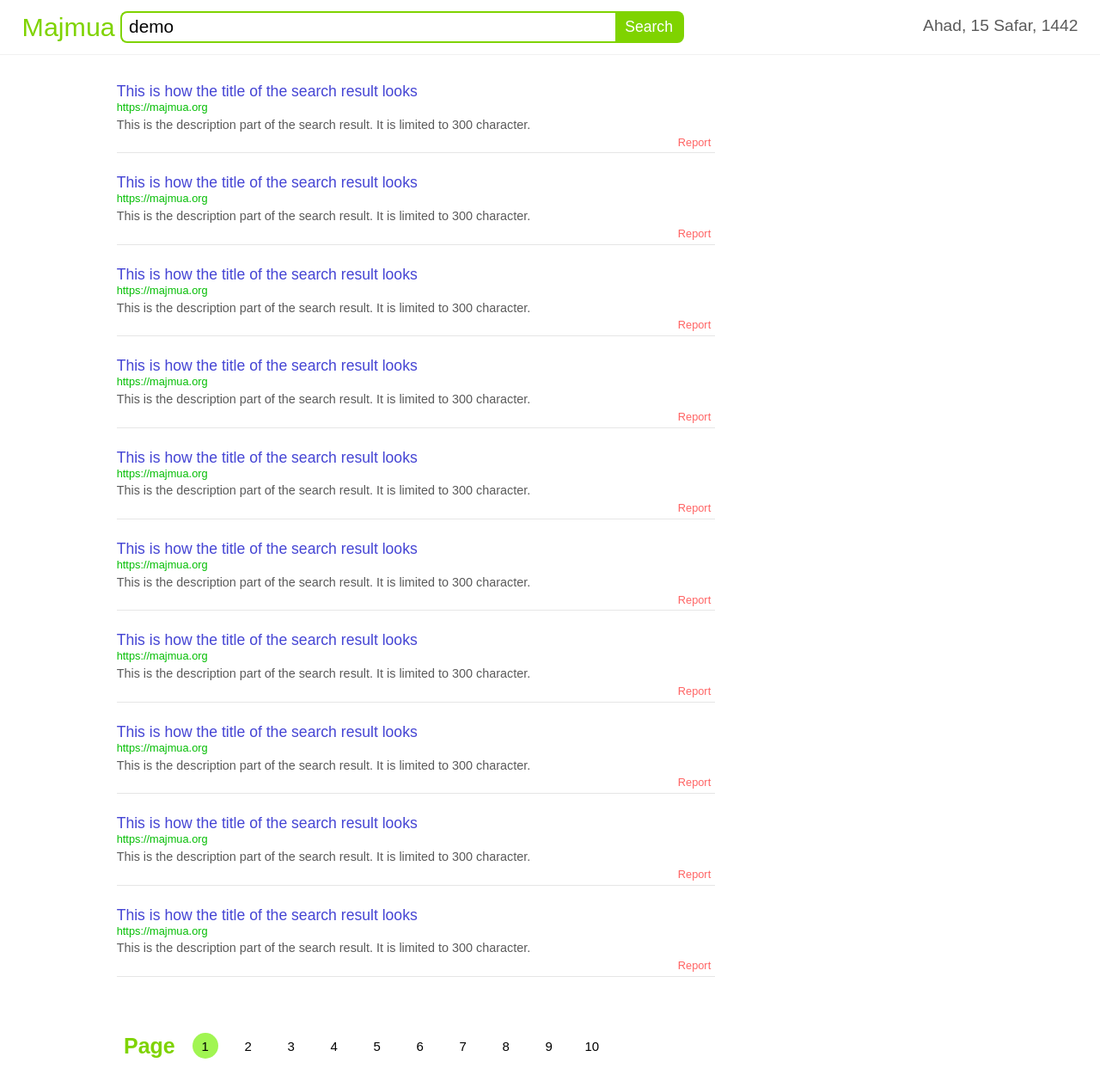
After one commit to Akram9/majmua, a Yii app: template main/views/site/serpdemo.php in a window 1280 px wide. The commit adds this page. Shown: the whole page at 86% size. Run offline with PHP 8.4 and a stand-in for Yii, Linux system fonts and the light colour scheme; the template is opened without the code that fills it, so the values that code supplies are empty; some libraries are stand-ins or nearby versions.

Commit message:
Added demo page

```diff
--- a/main/config/db.php
+++ b/main/config/db.php
@@ -3,7 +3,7 @@
 return [
     'class' => 'yii\db\Connection',
     'dsn' => 'mysql:host=localhost;dbname=dbname',
-    'username' => 'userhost',
+    'username' => 'username',
     'password' => 'password',
     'charset' => 'utf8mb4',
 
--- /dev/null
+++ b/main/views/site/serpdemo.php
@@ -0,0 +1,83 @@
+<?php
+
+use app\assets\SearchAsset;
+
+SearchAsset::register($this);
+?>
+
+<?php $this->beginPage() ?>
+<!DOCTYPE html>
+<html lang="en">
+
+<head>
+    <?php $this->head() ?>
+    <title>Search Results demo</title>
+    <meta name="viewport" content="width=device-width, initial-scale=1, user-scalable=no, minimum-scale=1, maximum-scale=1">
+    <meta http-equiv="X-UA-Compatible" content="IE=edge,chrome=1">
+    <meta name="HandheldFriendly" content="true">
+    <meta name="theme-color" content="rgb(255, 255, 255)">
+</head>
+
+<body>
+    <?php $this->beginBody() ?>
+    <div id="div0">
+        <div id="div0l" class="div0-elements">
+            <p><a href="/" id="name">Majmua</a></p>
+            <form name="searchform" action="/search" method="GET" id="searchform">
+                <input type="text" id="text-box" name="q" value="demo"><input type="submit" id="search-button" value="Search">
+            </form>
+        </div>
+        <div id="div0r" class="div0-elements">
+            <p id="date"></p>
+        </div>
+    </div>
+    <div id="results-div">
+        <?php
+        for ($i = 0; $i < 10; $i++) {
+            $title = "This is how the title of the search result looks";
+            if (strlen($title) > 60) {
+                $title = substr($title, 0, 59) . "...";
+            }
+            $description = "This is the description part of the search result.
+                            It is limited to 300 character.";
+            if (strlen($description) > 300) {
+                $description = substr($description, 0, 300) . "...";
+            }
+            $link = "https://majmua.org";
+            if (strlen($link) > 100) {
+                $link = substr($link, 0, 98) . "...";
+            }
+            echo "<div class='result-parent'>
+                    <div class='results'>
+                        <p class='title'><a href='/' class='title' target='_blank'>{$title}</a></p>
+                        <p class='link'><a href='/' class='link' target='_blank'>{$link}</a></p>
+                        <p class='description'>{$description}</p>
+                    </div>
+                    <div class='report'>
+                        <form name='report' action='/report' method='POST' target='_blank'>
+                            <input id='form-token' type='hidden' name='_csrf' value=" . Yii::$app->request->getCsrfToken() . " />
+                            <button type='submit' id='report-button' value='/' name='r'>Report</button>
+                        </form>
+                    </div>
+                </div>";
+        }
+        ?>
+    </div>
+    <div id="page-numbers-div">
+        <h3>Page</h3>
+            <?php
+            for ($i = 1; $i <= 10; $i++) {
+                if ($i === 1) {
+                    echo "<button type='submit' id='page-button-current' class='page-buttons' value='{$i}' name='p'>{$i}</button>";
+                } else {
+                    echo "<button type='submit' id='page-button' class='page-buttons' value='{$i}' name='p'>{$i}</button>";
+                }
+            }
+            ?>
+        </form>
+    </div>
+    <?php $this->endBody() ?>
+</body>
+
+</html>
+<?php $this->endPage() ?>
--- a/main/web/css/index.css
+++ b/main/web/css/index.css
@@ -104,6 +104,7 @@ a:active {
         border-width: 0.2rem;
         border-right: none;
         vertical-align: bottom;
+        border-radius: 0.5rem 0 0 0.5rem;
     }
 
     #search-button {
@@ -113,6 +114,7 @@ a:active {
         border-left: none;
         border-width: 0.2rem;
         vertical-align: bottom;
+        border-radius: 0 0.5rem 0.5rem 0;
     }
 }
 
--- a/main/web/css/search.css
+++ b/main/web/css/search.css
@@ -151,6 +151,7 @@ a.title:visited {
         border-right: none;
         vertical-align: middle;
         border-width: 0.13rem;
+        border-radius: 0.5rem 0 0 0.5rem;
     }
 
     #search-button {
@@ -162,6 +163,7 @@ a.title:visited {
         padding: 0 0.5rem;
         vertical-align: middle;
         border-width: 0.13rem;
+        border-radius: 0 0.5rem 0.5rem 0;
     }
 
     #div0r {
@@ -228,6 +230,7 @@ a.title:visited {
         background-color: white;
         border: none;
         padding: 0.3rem 0.3rem;
+        border-radius: 0.3rem;
     }
 
     #report-button:hover {
--- a/main/web/index.php
+++ b/main/web/index.php
@@ -1,8 +1,8 @@
 <?php
 
 // comment out the following two lines when deployed to production
-defined('YII_DEBUG') or define('YII_DEBUG', false);
-defined('YII_ENV') or define('YII_ENV', 'production');
+defined('YII_DEBUG') or define('YII_DEBUG', true);
+defined('YII_ENV') or define('YII_ENV', 'dev');
 
 require __DIR__ . '/../vendor/autoload.php';
 require __DIR__ . '/../vendor/yiisoft/yii2/Yii.php';
```
Also changed, not shown: main/controllers/SiteController.php (+10 -0 lines), main/README.md (added), 1 other file.
